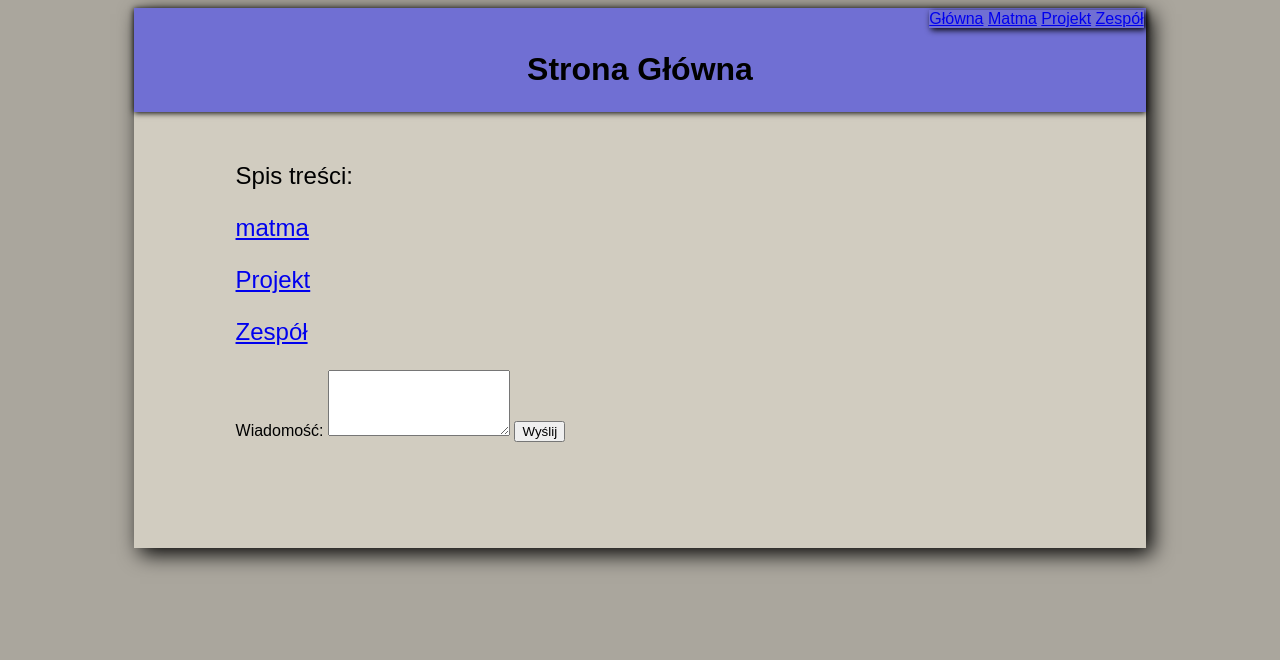
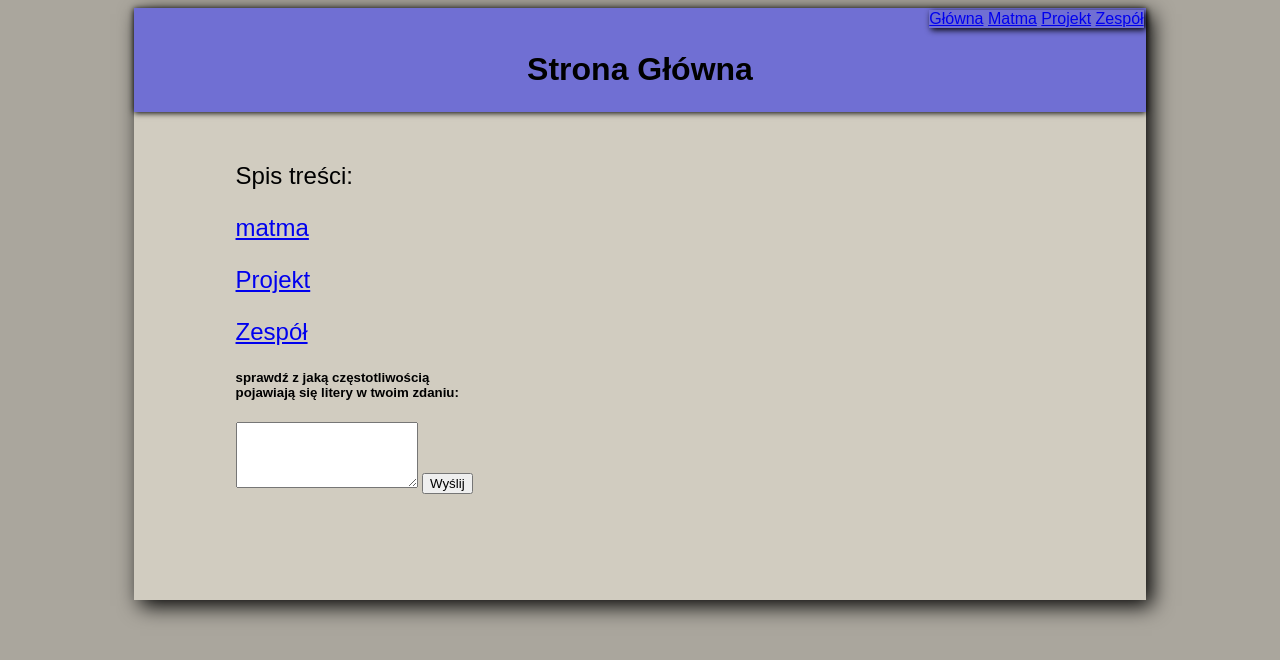
Before and after one commit to Tazonus/ProjektStronyStudia, a Flask app: page / in a window 1280 px wide. Shown: the top 660 px of the page. Run offline with Flask 3, Linux system fonts and the light colour scheme.

Commit message:
Fix Matplotlib crashin still crashes but not so often

```diff
--- a/server.py
+++ b/server.py
@@ -23,23 +23,27 @@ def math():
 @app.route('/send-message', methods=['POST'])
 def send_message():
     message = request.form['message']
-    print("Message: {message}")
-    image = generate_letter_histogram(message)
+    print(f"Message: {message}")
+    generate_letter_histogram(message)
     return send_file("plot.png")
 
 def generate_letter_histogram(word):
-    word = word.lower().replace(" ", "")
-    letter_counts = Counter(word)
-    letters = list(letter_counts.keys())
-    counts = list(letter_counts.values())
+    try:
+        word = word.lower().replace(" ", "")
+        letter_counts = Counter(word)
+        letters = list(letter_counts.keys())
+        counts = list(letter_counts.values())
 
-    plt.figure(figsize=(10, 5))
-    plt.bar(letters, counts, color='#218c74')
-    plt.title(f'Liczba wystąpień liter w słowie "{word}"')
-    plt.xlabel('Litery')
-    plt.ylabel('Liczba wystąpień')
-    plt.savefig('plot.png')
-    plt.close()
+        plt.bar(letters, counts, color='#218c74')
+        plt.title('częstotliwość liter w podanym zdaniu')
+        plt.xlabel('Litery')
+        plt.ylabel('Liczba wystąpień')
+        plt.savefig('plot.png')
+        plt.close()
+    except:
+        index()
+    #matplot gui is problematic in servers
+    #this try except is saving it from crashing(mostly)
 
 
 if __name__ == '__main__':
--- a/templates/home.html
+++ b/templates/home.html
@@ -22,16 +22,14 @@
       <p><a href="/math">matma</a></p>
       <p><a href="/project">Projekt</a></p>
       <p><a href="/about">Zespół</a></p>
-
+    <h5>sprawdź z jaką częstotliwością<br> pojawiają się litery w twoim zdaniu:</h3>
     <form id="imageForm">
-      <label for="message">Wiadomość:</label>
+      <label for="message"></label>
       <textarea id="message" name="message" rows="4" ></textarea>
       <button type="submit" id="fetch_button">Wyślij</button>
     </form>
-
     <script src="../static/javascript/client.js"></script>
-    <div class="image_wrapper">
-    </div>
+    <div class="image_wrapper"></div>
 
     </div>
   </div>
```
